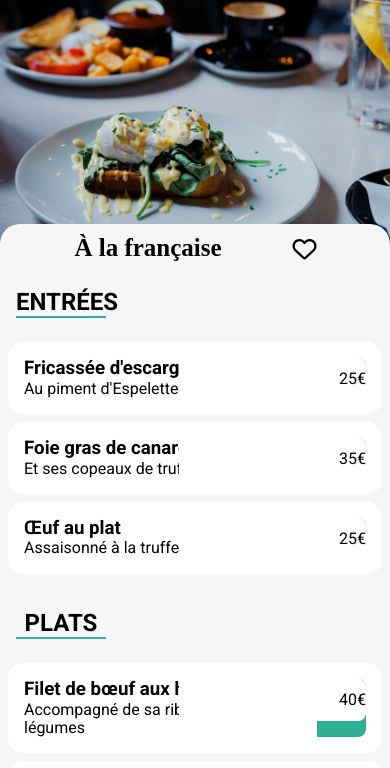
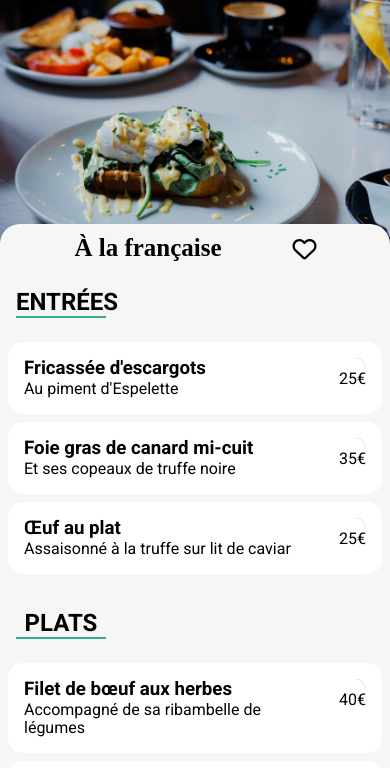
Before and after one commit to BgConcept2023/ohmyfood, a website: page asset/a-la-française.html in a window 390 px wide. Shown: the part 76-844 px from the top of the page. Drawn offline with nearby package versions, Linux system fonts and the light colour scheme; a web font is replaced by a local one.

Commit message:
essai de fonctionnement avec rectif

```diff
--- a/memo.txt
+++ b/memo.txt
@@ -3,3 +3,6 @@ animation text gradient pour les coeurs :
 https://developer.mozilla.org/en-US/docs/Web/CSS/background-clip
 
 https://developer.mozilla.org/fr/docs/Web/CSS/animation
+
+Loader
+https://cssloaders.github.io/
--- a/sass/_resto.scss
+++ b/sass/_resto.scss
@@ -95,6 +95,8 @@ body {
         margin:  0.5rem;
         background-color: #fff;
         border-radius:0.9375rem;
+
+        //animation in component
         animation: animMenu 5s ;
         .card-content{
             position: relative;
@@ -106,18 +108,23 @@ body {
         }
     }
     .price{
+        @media(max-width:768px) {
+            width: 20%;
+        }
         display: flex;
         justify-content: flex-end;
         align-items: center;
         background-color: #fff;
-        border-radius: 0 0.5rem 0.5rem 0;
+        border-radius: 0 0.7rem 0.7rem 0;
         position: absolute;
-        width: 50%;
+        width: 60%;
         height: 2.625rem;
         right: 1rem;
+        transition: margin-right 4s;
         &:hover{
             padding-right: 0.3rem;
             right: 3rem;
+            width: 45%;
         }
     }
     .check{
@@ -125,9 +132,10 @@ body {
         justify-content: center;
         align-items: center;
         background-color: $green;
-        border-radius: 0 0.5rem 0.5rem 0;
+        border-radius: 0 0.7rem 0.7rem 0;
         color: #fff;
         padding-left: 1rem;
+        height: 2.5rem;
         width: 3.125rem;
     }
 }
```
Also changed, not shown: css/style.css, 1 other file.
